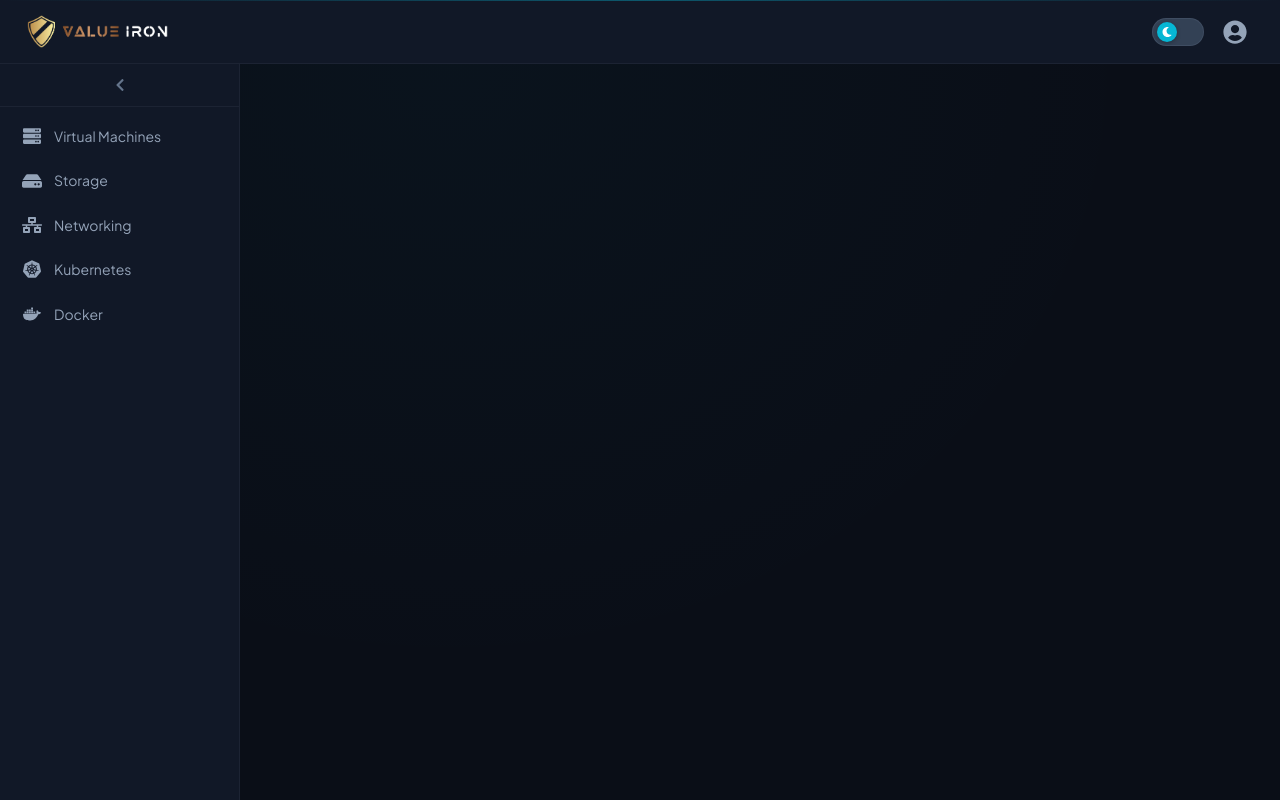
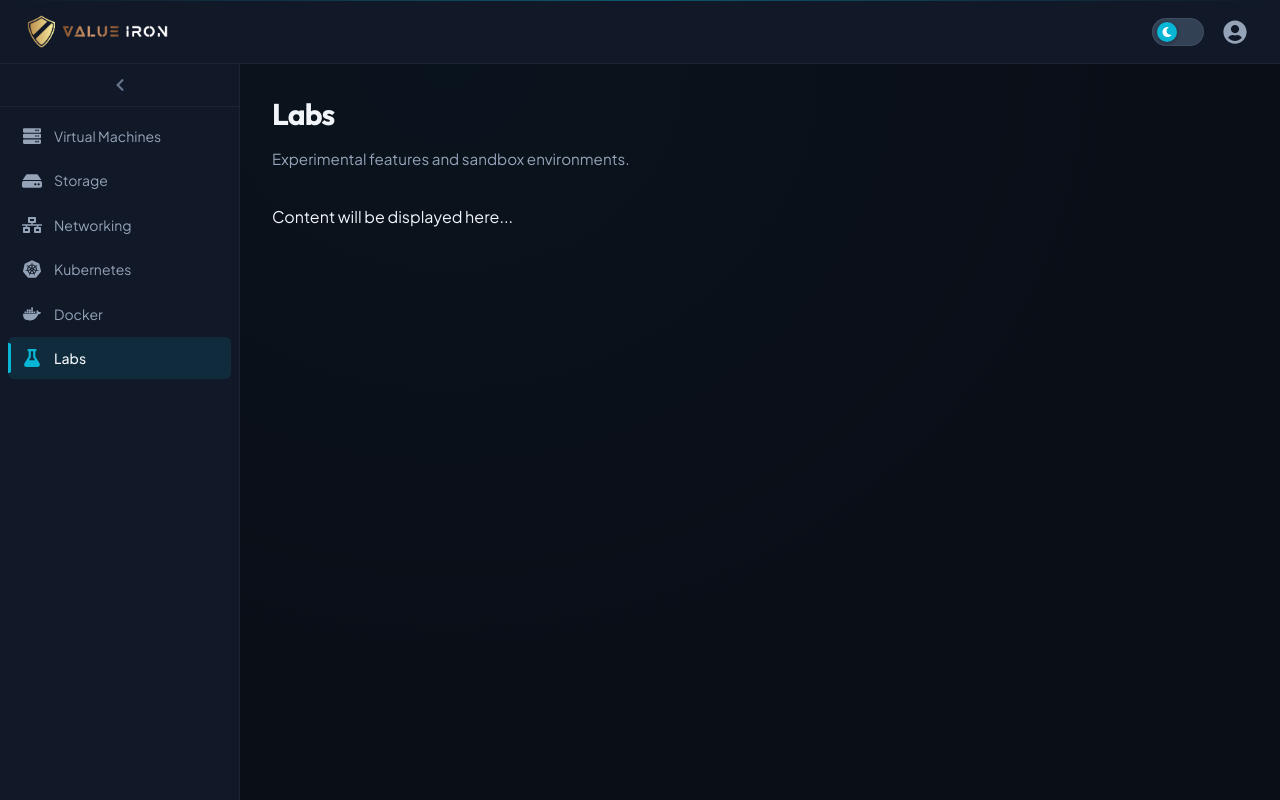
Before and after one commit to valueiron/pve-portal, a React (Vite) app: page /labs in a window 1280 px wide. Built offline with nearby package versions, Linux system fonts and the light colour scheme.

Commit message:
feat: add Labs to frontend/nav

```diff
--- a/src/App.jsx
+++ b/src/App.jsx
@@ -8,6 +8,7 @@ import Storage from './pages/Storage'
 import Networking from './pages/Networking'
 import Kubernetes from './pages/Kubernetes'
 import Docker from './pages/Docker'
+import Labs from './pages/Labs'
 import VncConsole from './pages/VncConsole'
 
 function App() {
@@ -36,6 +37,7 @@ function App() {
             <Route path="/networking" element={<Networking />} />
             <Route path="/kubernetes" element={<Kubernetes />} />
             <Route path="/docker" element={<Docker />} />
+            <Route path="/labs" element={<Labs />} />
           </Routes>
         </div>
       </main>
--- a/src/Nav.jsx
+++ b/src/Nav.jsx
@@ -4,6 +4,7 @@ import {
   FaServer,
   FaHdd,
   FaNetworkWired,
+  FaFlask,
   FaBars,
   FaChevronLeft,
   FaChevronRight,
@@ -49,6 +50,7 @@ let Nav = () => {
         { name: "Networking", icon: FaNetworkWired, path: "/networking" },
         { name: "Kubernetes", icon: SiKubernetes, path: "/kubernetes" },
         { name: "Docker", icon: SiDocker, path: "/docker" },
+        { name: "Labs", icon: FaFlask, path: "/labs" },
     ];
 
     return (
--- a/src/pages/Home.jsx
+++ b/src/pages/Home.jsx
@@ -3,7 +3,8 @@ import { Link } from "react-router-dom";
 import {
   FaServer,
   FaHdd,
-  FaNetworkWired
+  FaNetworkWired,
+  FaFlask
 } from "react-icons/fa";
 import { SiKubernetes, SiDocker } from "react-icons/si";
 import "./Page.css";
@@ -44,6 +45,13 @@ const sections = [
         icon: SiDocker,
         path: "/docker",
         accent: "var(--text-tertiary)",
+    },
+    {
+        title: "Labs",
+        description: "Experimental features and sandbox environments",
+        icon: FaFlask,
+        path: "/labs",
+        accent: "var(--orange)",
     },
 ];
 
--- /dev/null
+++ b/src/pages/Labs.jsx
@@ -0,0 +1,18 @@
+import React from "react";
+import "./Page.css";
+
+const Labs = () => {
+    return (
+        <div className="page-container">
+            <h1 className="page-title">Labs</h1>
+            <p className="page-description">
+                Experimental features and sandbox environments.
+            </p>
+            <div className="page-content">
+                <p>Content will be displayed here...</p>
+            </div>
+        </div>
+    );
+};
+
+export default Labs;
```
